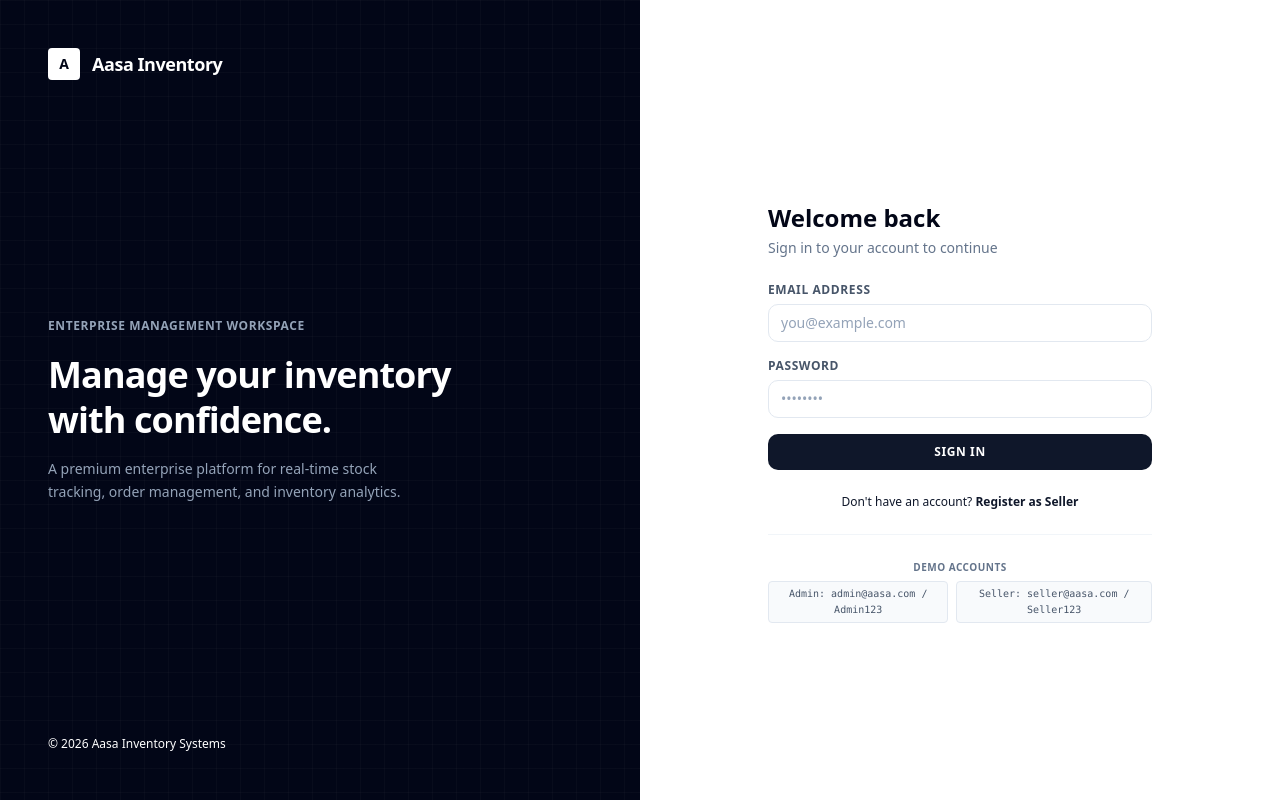
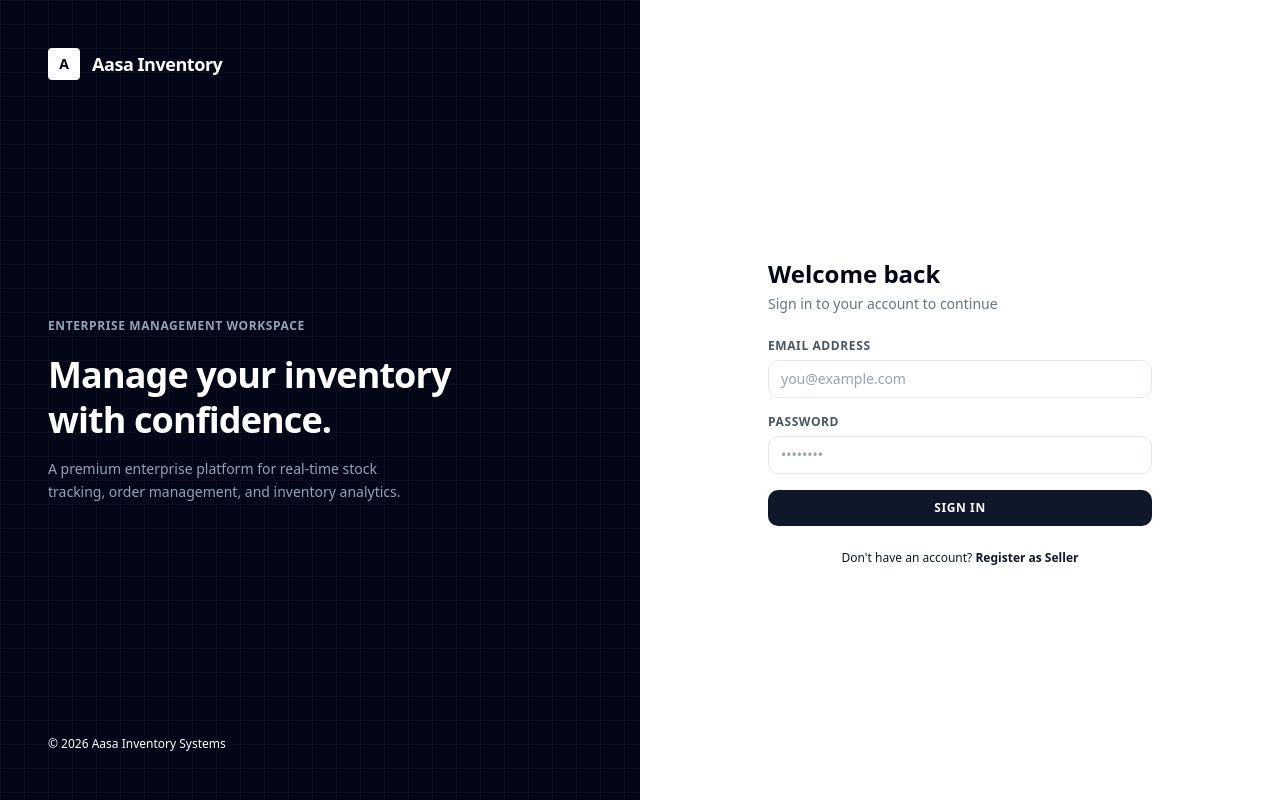
Before and after one commit to abimad123/aasa-inventory, a Next.js app: page /login in a window 1280 px wide. Built offline with nearby package versions, Linux system fonts and the light colour scheme; no server answers.

Commit message:
feat: implement authentication logic using next-auth and create login page UI

```diff
--- a/src/app/(auth)/login/page.tsx
+++ b/src/app/(auth)/login/page.tsx
@@ -157,20 +157,7 @@ function LoginForm() {
             </Link>
           </div>
 
-          <div className="pt-6 border-t border-slate-100 text-center text-xs text-slate-400 space-y-1.5">
-            <p className="font-semibold text-slate-500 uppercase tracking-wider text-[10px]">
-              Demo Accounts
-            </p>
-            <div className="flex flex-col sm:flex-row gap-2 justify-center items-center">
-              <span className="px-2 py-1 bg-slate-50 border border-slate-200 rounded text-slate-600 font-mono text-[10px]">
-                Admin: admin@aasa.com / Admin123
-              </span>
-              <span className="px-2 py-1 bg-slate-50 border border-slate-200 rounded text-slate-600 font-mono text-[10px]">
-                Seller: seller@aasa.com / Seller123
-              </span>
-            </div>
-          </div>
-        </div>
+                  </div>
       </div>
     </div>
   );
--- a/src/lib/auth.ts
+++ b/src/lib/auth.ts
@@ -25,7 +25,7 @@ export const authOptions: NextAuthOptions = {
 
         // Fetch user from DB
         const user = await prisma.user.findUnique({
-          where: { email: credentials.email },
+          where: { email: credentials.email.toLowerCase() },
         });
 
         console.log("User fetched from DB:", user ? { id: user.id, email: user.email, role: user.role } : null);
```
